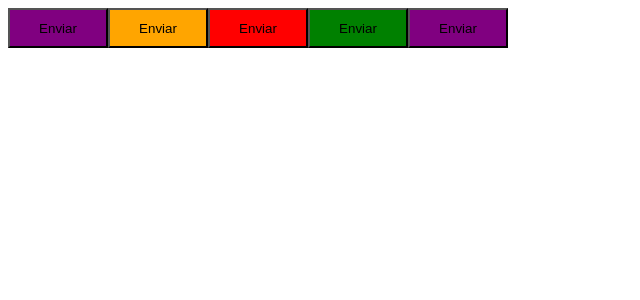
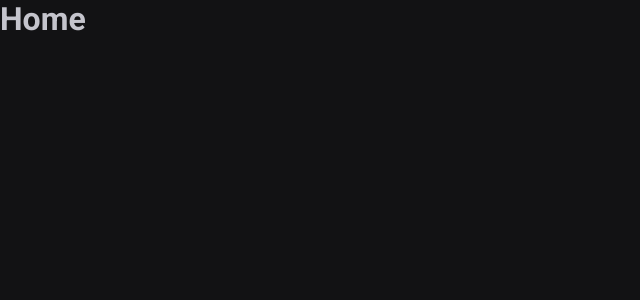
Before and after one commit to pablomartins1515/02-ignite-timer-ts, a React (Vite) app: page / in a window 1280 px wide. Shown: the top 300 px of the page, without its empty margins (0-640 px from the left). Built offline with nearby package versions, Linux system fonts and the light colour scheme.

Commit message:
Páginas e rotas - React Router DOM
Configurei a navegação da nossa aplicação para que ela tenha múltiplas páginas.

```diff
--- a/index.html
+++ b/index.html
@@ -2,10 +2,13 @@
 <html lang="en">
   <head>
     <meta charset="UTF-8" />
-
-    <link rel="icon" type="image/svg+xml" href="/vite.svg" />
+    <link rel="preconnect" href="https://fonts.googleapis.com" />
+    <link rel="preconnect" href="https://fonts.gstatic.com" crossorigin />
 
     <meta name="viewport" content="width=device-width, initial-scale=1.0" />
+
+    <link href="https://fonts.googleapis.com/css2?family=Roboto:wght@400;700&display=swap" rel="stylesheet" />
+
     <title>Ignite Timer</title>
   </head>
   <body>
--- a/package.json
+++ b/package.json
@@ -13,9 +13,11 @@
     "@types/styled-components": "^5.1.26",
     "D": "^1.0.0",
     "react": "^18.2.0",
-    "react-dom": "^18.2.0"
+    "react-dom": "^18.2.0",
+    "react-router-dom": "^6.10.0"
   },
   "devDependencies": {
+    "@rocketseat/eslint-config": "^1.2.0",
     "@types/react": "^18.0.28",
     "@types/react-dom": "^18.0.11",
     "@vitejs/plugin-react": "^3.1.0",
--- a/src/App.tsx
+++ b/src/App.tsx
@@ -1,13 +1,16 @@
-import { Button } from './components/Button';
+import { ThemeProvider } from 'styled-components'
+import { defaultTheme } from './styles/themes/default'
+import { GlobalStyle } from './styles/global'
+import { BrowserRouter } from 'react-router-dom'
+import { Router } from './Router'
 
-export function App(){
- return (
-    <>
-      <Button variant="primary" />
-      <Button variant="secundary" />
-      <Button variant="danger" />
-      <Button variant="success" />
-      <Button />
-    </>
+export function App() {
+  return (
+    <ThemeProvider theme={defaultTheme}>
+      <BrowserRouter>
+        <Router />
+      </BrowserRouter>
+      <GlobalStyle />
+    </ThemeProvider>
   )
 }
--- /dev/null
+++ b/src/Router.tsx
@@ -0,0 +1,12 @@
+import { Routes, Route } from 'react-router-dom'
+import { Home } from './components/Home'
+import { History } from './components/History'
+
+export function Router() {
+  return (
+    <Routes>
+      <Route path="/" element={<Home />} />
+      <Route path="/history" element={<History />} />
+    </Routes>
+  )
+}
--- /dev/null
+++ b/src/components/History.tsx
@@ -0,0 +1,3 @@
+export function History() {
+  return <h1>History</h1>
+}
--- /dev/null
+++ b/src/components/Home.tsx
@@ -0,0 +1,3 @@
+export function Home() {
+  return <h1>Home</h1>
+}
--- /dev/null
+++ b/src/styles/global.ts
@@ -0,0 +1,26 @@
+import { createGlobalStyle } from "styled-components"
+
+export const GlobalStyle =  createGlobalStyle`
+    * {
+        margin:0;
+        padding: 0;
+        box-sizing: 0;
+    }
+
+    :focus {
+        outline: 0 ;
+        box-shadow: 0 0 0 2px ${props => props.theme["green-500"]};
+    }
+
+    body {
+        background: ${props => props.theme["gray-900"]};
+        color: ${props => props.theme["gray-300"]};
+    }
+
+    body, input, textarea, button {
+        font-family: 'Roboto', sans-serif;
+        font-weight: 400;
+        font-size: 1rem;
+
+    }
+`;
--- /dev/null
+++ b/src/styles/themes/default.ts
@@ -0,0 +1,21 @@
+export const defaultTheme = {
+    white: '#FFF',
+
+    'gray-100': '#E1E1E6',
+    'gray-300': '#C4C4CC',
+    'gray-400': '#8D8D99',
+    'gray-500': '#7C7C8A',
+    'gray-600': '#323238',
+    'gray-700': '#29292E',
+    'gray-800': '#202024',
+    'gray-900': '#121214',
+
+    'green-300': '#00B37E',
+    'green-500': '#00875F',
+    'green-700': '#015F43',
+
+    'red-500': '#AB222E',
+    'red-700': '#7A1921',
+
+    'yellow-500': '#FBA94C',
+  }
```
Also changed, not shown: src/@types/styled.d.ts (added, +8 -0 lines), 1 other file (tests, documents, lock files or other folders).
